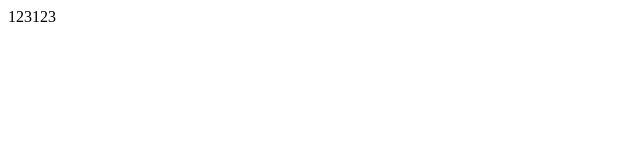
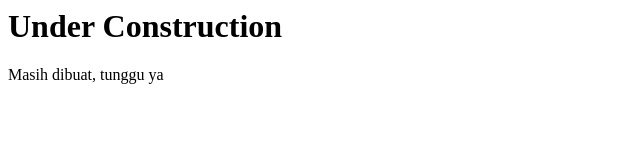
Before and after one commit to maginati0n/myweb, a plain HTML site: page index.html in a window 1280 px wide. Shown: the whole page, without its empty margins (0-640 px from the left). Drawn offline with Linux system fonts and the light colour scheme.

Commit message:
Under Contruction

```diff
--- a/index.html
+++ b/index.html
@@ -1 +1,9 @@
-123123
+<html>
+<head>
+<title>Under Construction</title>
+</head>
+<body>
+<h1>Under Construction</h1>
+<p>Masih dibuat, tunggu ya</p>
+</body>
+</htmll>
```
